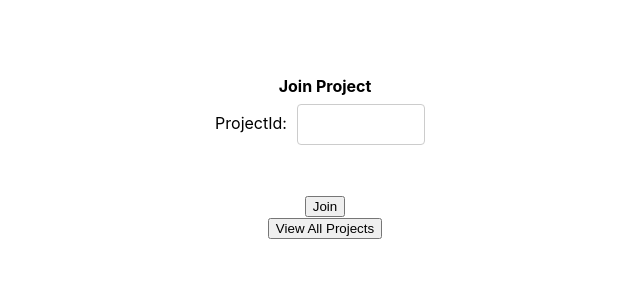
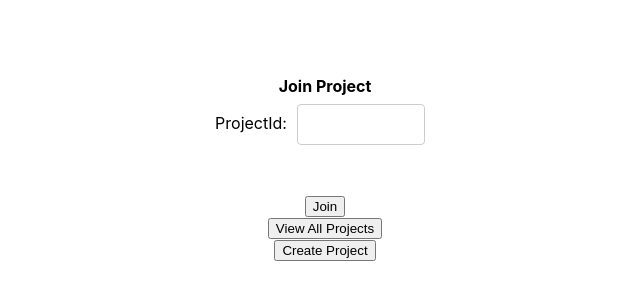
Before and after one commit to DieZombie96/17135_Team1, a React (Create React App) app in the folder front-end/: page /join in a window 1280 px wide. Shown: the part 224-524 px from the top of the page, without its empty margins (315-955 px from the left). Built offline with nearby package versions, Linux system fonts and the light colour scheme.

Commit message:
create project button

```diff
--- a/front-end/src/FormsJoin.js
+++ b/front-end/src/FormsJoin.js
@@ -41,6 +41,29 @@ function FormsJoin(props) {
         navigate("/projects");
     }
 
+    const createProject = async (event) => { //createproject
+        event.preventDefault();
+        // alert(JSON.stringify(inputs));
+
+        const requestOptions = {
+            method: "GET"
+        }
+        await fetch("/join/", {  //backend method join
+            method: "POST",
+            headers: { "Content-Type": "application/json" },
+            //mode: "cors",
+            body: JSON.stringify({ 'projectId': inputs.projectId})
+        })
+
+        await fetch("/createProj/", requestOptions)   //backend method
+            .then(response => response.json())
+            .then(authCreate);
+    }
+
+    const authCreate = (data) => {  //checks if user is already in it, if it doesnt exist, makes a new one
+        alert(data.response)
+    }
+
 
     return (
         <form onSubmit={joinButton} style={{ marginTop: 300 }}>
@@ -62,6 +85,9 @@ function FormsJoin(props) {
             <div>
                 <button type="button" onClick={viewProjects}>View All Projects</button>
             </div>
+            <div>
+                <button type="button" onClick={createProject}>Create Project</button>
+            </div>
         </ form>
     )
 }
```
Also changed, not shown: 1 other file (tests, documents, lock files or other folders).
